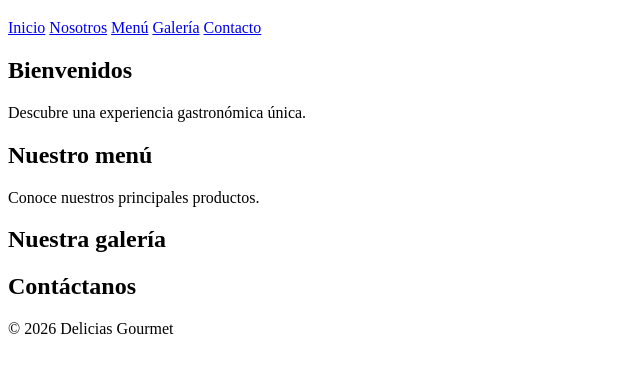
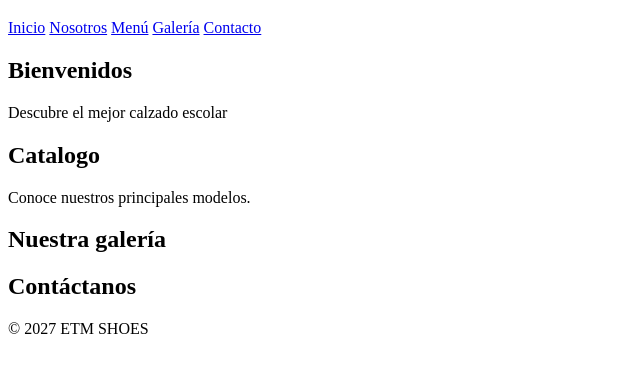
Before and after one commit to AnakYG12/practica-css-karen-yanza, a plain HTML site: page index.html in a window 1280 px wide. Shown: the part 61-434 px from the top of the page, without its empty margins (0-640 px from the left). Drawn offline with Linux system fonts and the light colour scheme.

```diff
--- a/index.html
+++ b/index.html
@@ -3,7 +3,7 @@
 <head>
 <meta charset="UTF-8">
 <meta name="viewport" content="width=device-width, initial-scale=1.0">
-<title>Delicias Gourmet</title>
+<title>Etm Shoes</title>
 <link rel="stylesheet" href="css/estilos.css">
 </head>
 <body>
@@ -20,11 +20,11 @@
 <main>
 <section id="nosotros">
 <h2>Bienvenidos</h2>
-<p>Descubre una experiencia gastronómica única.</p>
+<p>Descubre el mejor calzado escolar</p>
 </section>
 <section id="servicios">
-<h2>Nuestro menú</h2>
-<p>Conoce nuestros principales productos.</p>
+<h2>Catalogo</h2>
+<p>Conoce nuestros principales modelos.</p>
 </section>
 <section id="galeria">
 <h2>Nuestra galería</h2>
@@ -34,7 +34,7 @@
 </section>
 </main>
 <footer>
-<p>© 2026 Delicias Gourmet</p>
+<p>© 2027 ETM SHOES</p>
 </footer>
 </body>
 </html>
```
